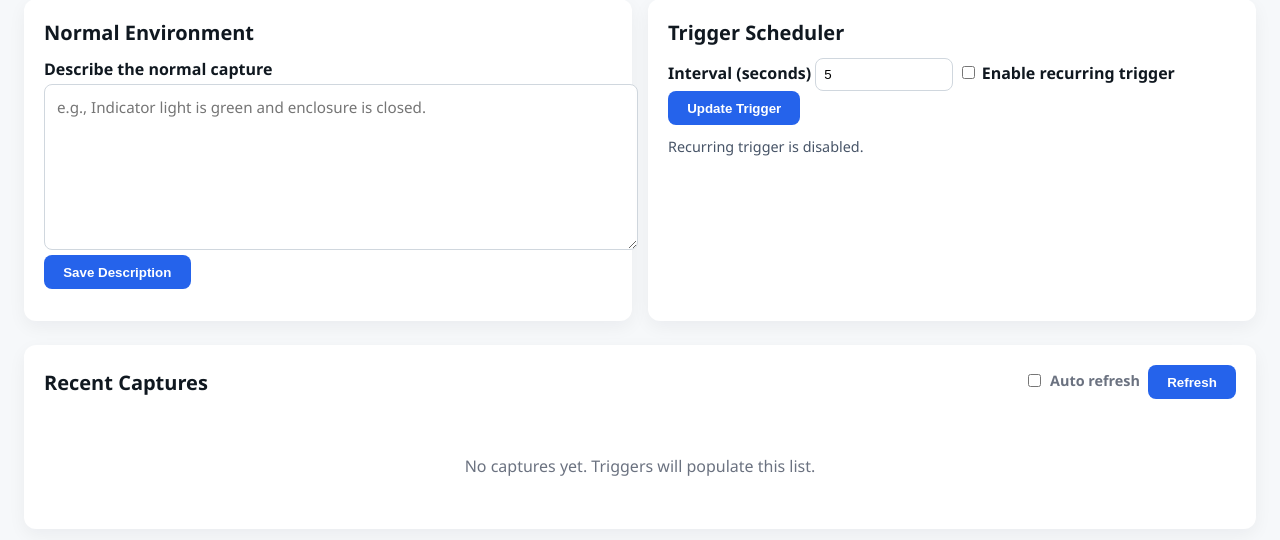
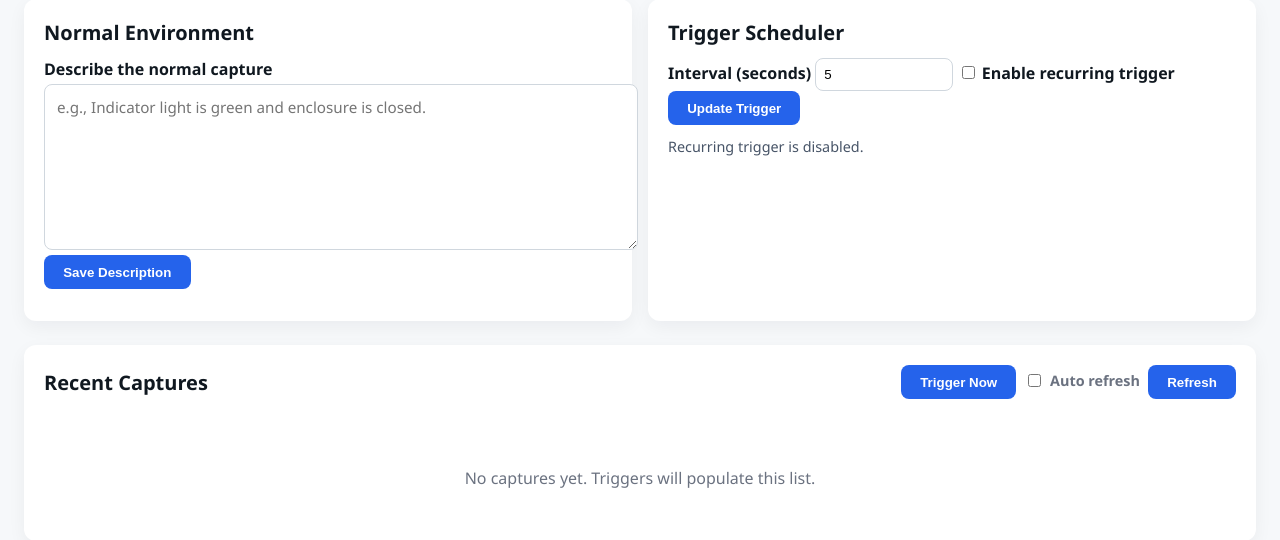
Before and after one commit to atxapple/okmonitor, a FastAPI app: page /ui in a window 1280 px wide. Shown: the part 87-627 px from the top of the page. Run offline with FastAPI, Linux system fonts and the light colour scheme; data that the repository does not hold is empty.

Commit message:
feat: add manual trigger from UI and device support

```diff
--- a/cloud/api/schemas.py
+++ b/cloud/api/schemas.py
@@ -28,6 +28,7 @@ class DeviceConfigResponse(BaseModel):
     device_id: str
     trigger: TriggerConfigModel
     normal_description: str
+    manual_trigger_counter: int = 0
 
 
 __all__ = [
--- a/cloud/api/server.py
+++ b/cloud/api/server.py
@@ -42,6 +42,7 @@ def create_app(
     app.state.normal_description = normal_description
     app.state.normal_description_path = normal_description_path
     app.state.trigger_config = trigger_config
+    app.state.manual_trigger_counter = 0
     app.state.device_id = device_id
 
     @app.get("/health", response_model=dict[str, str])
@@ -60,15 +61,20 @@ def create_app(
     def fetch_device_config(device_id_override: Optional[str] = None) -> DeviceConfigResponse:
         config: TriggerConfig = app.state.trigger_config
         normal = getattr(app.state, "normal_description", "")
-        response = DeviceConfigResponse(
+        return DeviceConfigResponse(
             device_id=device_id_override or app.state.device_id,
             trigger=TriggerConfigModel(
                 enabled=config.enabled,
                 interval_seconds=config.interval_seconds,
             ),
             normal_description=normal,
+            manual_trigger_counter=app.state.manual_trigger_counter,
         )
-        return response
+
+    @app.post("/v1/manual-trigger", response_model=dict[str, int])
+    def manual_trigger() -> dict[str, int]:
+        app.state.manual_trigger_counter += 1
+        return {"manual_trigger_counter": app.state.manual_trigger_counter}
 
     register_ui(app)
 
--- a/cloud/web/routes.py
+++ b/cloud/web/routes.py
@@ -53,10 +53,12 @@ async def ui_state(request: Request) -> dict[str, Any]:
     classifier = getattr(request.app.state, "classifier", None)
     classifier_name = classifier.__class__.__name__ if classifier else "unknown"
     device_id = getattr(request.app.state, "device_id", "ui-device")
+    manual_counter = getattr(request.app.state, "manual_trigger_counter", 0)
     return {
         "normal_description": normal_description,
         "classifier": classifier_name,
         "device_id": device_id,
+        "manual_trigger_counter": manual_counter,
         "trigger": {
             "enabled": enabled,
             "interval_seconds": interval,
--- a/cloud/web/templates/index.html
+++ b/cloud/web/templates/index.html
@@ -174,12 +174,14 @@
             <div style="display:flex;justify-content:space-between;align-items:center;gap:0.75rem;">
                 <h2 style="margin:0;">Recent Captures</h2>
                 <div style="display:flex;align-items:center;gap:0.5rem;">
+                    <button id="trigger-now" type="button">Trigger Now</button>
                     <label for="auto-refresh-toggle" class="muted" style="display:flex;align-items:center;gap:0.35rem;font-size:0.9rem;">
                         <input id="auto-refresh-toggle" type="checkbox" /> Auto refresh
                     </label>
                     <button id="refresh-captures" type="button">Refresh</button>
                 </div>
             </div>
+            <div id="manual-status" class="status"></div>
             <div id="capture-container" class="capture-grid"></div>
             <div id="empty-captures" class="empty-state" style="display:none;">No captures yet. Triggers will populate this list.</div>
         </section>
@@ -196,6 +198,8 @@
         const emptyCaptures = document.getElementById('empty-captures');
                 const refreshButton = document.getElementById('refresh-captures');
         const autoRefreshToggle = document.getElementById('auto-refresh-toggle');
+        const triggerNowButton = document.getElementById('trigger-now');
+        const manualStatus = document.getElementById('manual-status');
         let isEditingDescription = false;
         let stateTimerId = null;
         let captureTimerId = null;
@@ -408,6 +412,24 @@
             updateTriggerConfig(buildTriggerPayload());
         });
 
+        triggerNowButton.addEventListener('click', async () => {
+            manualStatus.textContent = 'Triggering capture...';
+            try {
+                const response = await fetch('/v1/manual-trigger', { method: 'POST' });
+                if (!response.ok) {
+                    const errorData = await response.json().catch(() => ({}));
+                    throw new Error(errorData.detail || 'Failed to trigger device');
+                }
+                const data = await response.json();
+                manualStatus.textContent = `Manual trigger queued (#${data.manual_trigger_counter})`;
+                if (!autoRefreshToggle.checked) {
+                    loadCaptures();
+                }
+            } catch (error) {
+                manualStatus.textContent = error.message;
+            }
+        });
+
         refreshButton.addEventListener('click', loadCaptures);
         autoRefreshToggle.addEventListener('change', () => {
             if (autoRefreshToggle.checked) {
```
Also changed, not shown: device/main.py (+31 -9 lines), tests/test_ui_routes.py (+5 -0 lines).
